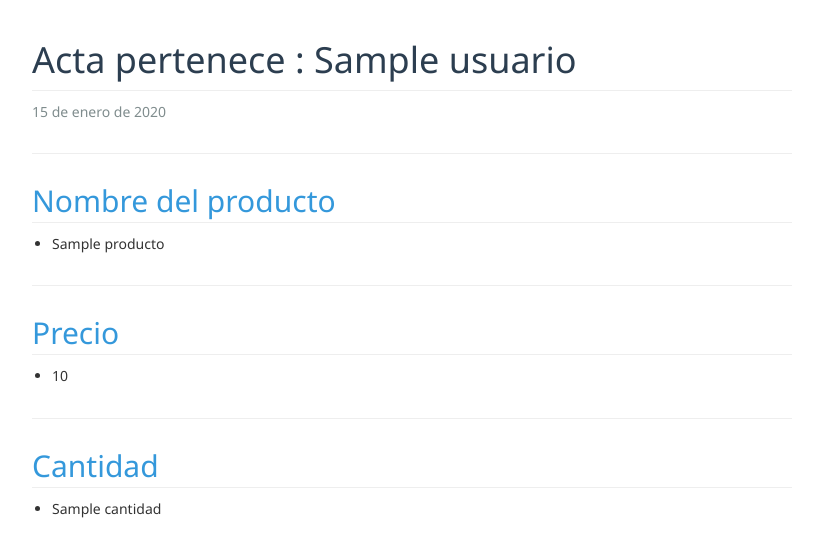
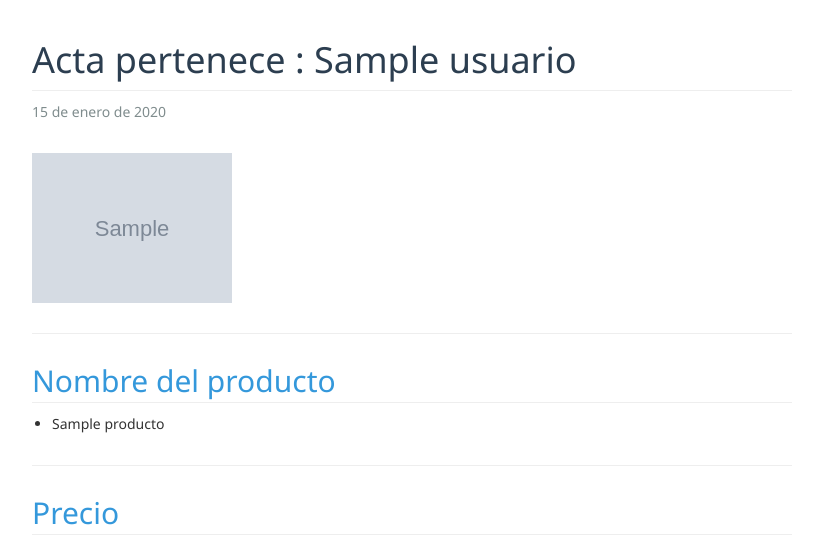
Before and after one commit to danielvill/Ferreteria, a Flask app: template templates/admin/acta.html in a window 1280 px wide. Shown: the top 543 px of the page, without its empty margins (228-1051 px from the left). Run offline with Flask 3, Linux system fonts and the light colour scheme; the template is opened without the code that fills it: most values are stand-ins (such as "Sample title", 1, 10 or a date in 2020); grey boxes marked "Sample" are stand-in pictures; some libraries are stand-ins or nearby versions.

Commit message:
agregado de imagen

```diff
--- a/routes/stock.py
+++ b/routes/stock.py
@@ -147,9 +147,8 @@ def v_cliente(id):
         return redirect(url_for('stock.index'))
     cliente = db['stock'].find_one({"_id": ObjectId(id)})
     usuario = db['usuarios'].find_one({"user": cliente["usuario"]})
-    return render_template("admin/acta.html", cliente=cliente , usuario=usuario)
 
-
+    return render_template("admin/acta.html", cliente=cliente, usuario=usuario)
 
 
 # *Generar pdf
--- a/templates/admin/acta.html
+++ b/templates/admin/acta.html
@@ -54,10 +54,8 @@
 <body>
     <h1>Acta pertenece : {{ cliente.usuario }} </h1>
     <div class="date">{{ cliente.fecha }}</div>
-
-
+    <img src="{{ url_for('static', filename='img/' + usuario.imagen) }}" alt="Imagen del Usuario" class="img-fluid" style="max-width: 200px; height: auto;">
     <hr>
-
     <h2>Nombre del producto </h2>
     <ul>
         <li>{{ cliente.producto }}</li>
```
Also changed, not shown: static/img/2025-04-09_07h35_19.png (added).
